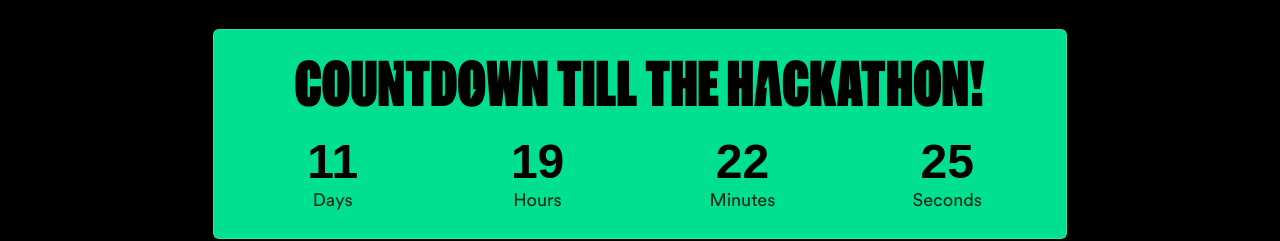
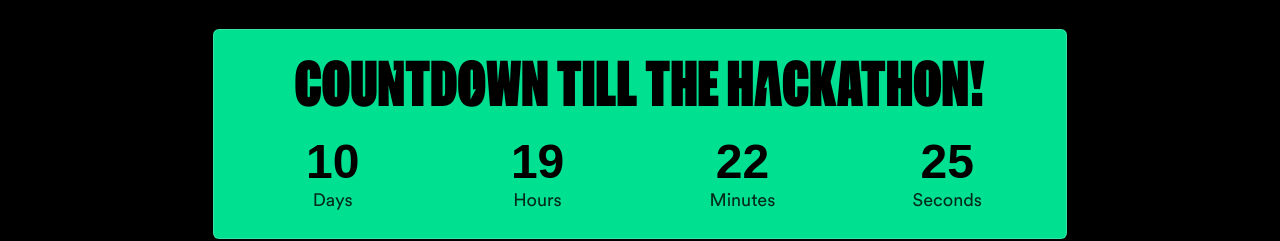
Before and after one commit to ShresthaSwapnil/MVIC_Hackathon, a React (Vite) app: page / in a window 1280 px wide. Shown: the part 6020-6261 px from the top of the page. Built offline with nearby package versions, Linux system fonts and the light colour scheme.

Commit message:
Counter date fix

```diff
--- a/src/components/Countdown.jsx
+++ b/src/components/Countdown.jsx
@@ -1,7 +1,7 @@
 import { useState, useEffect } from "react";
 
 const Countdown = () => {
-  const targetDate = new Date("2024-12-12T00:00:00").getTime();
+  const targetDate = new Date("2024-12-11T00:00:00").getTime();
   const [timeLeft, setTimeLeft] = useState(calculateTimeLeft());
 
   useEffect(() => {
--- a/src/components/Navbar.jsx
+++ b/src/components/Navbar.jsx
@@ -90,7 +90,9 @@ const NavBar = () => {
               formLink="https://forms.gle/FDF2UvJGFkEbYq929"
             />
           </div>
-
+          <p className="font-general hidden max-sm:flex-center text-white ">
+            Best viewed on desktop
+          </p>
           {/* Navigation Links and Audio Button */}
           <div className="flex h-full items-center">
             <div className="hidden md:block">
```
